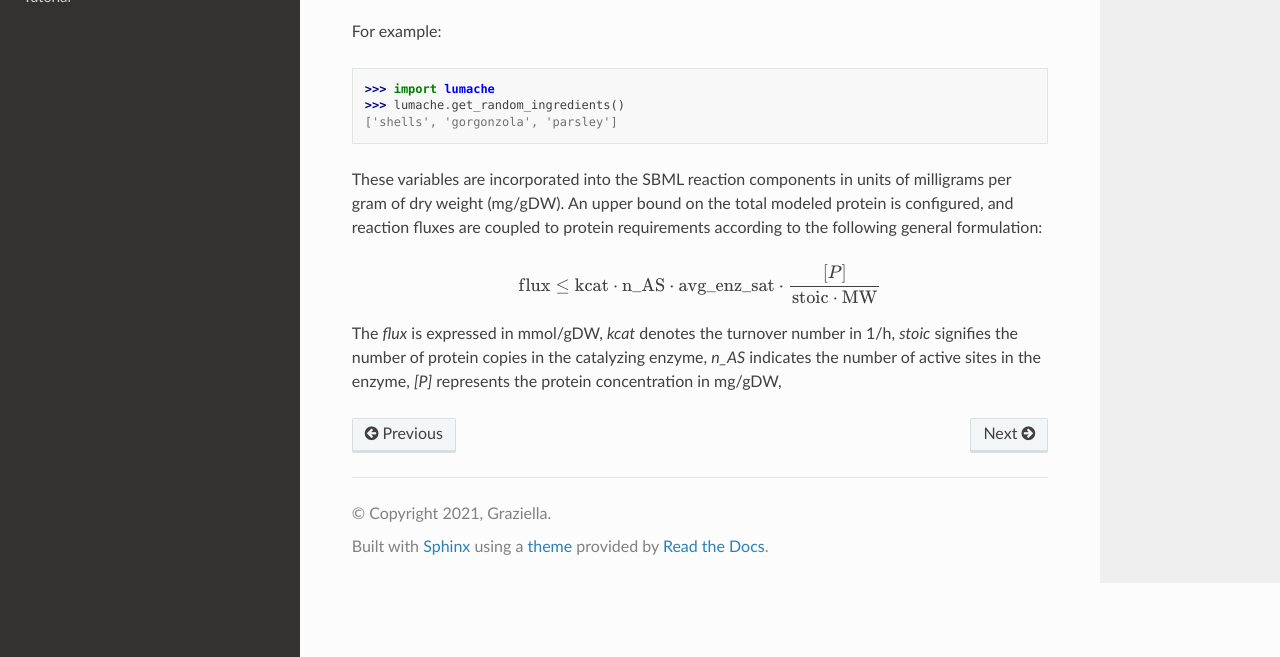
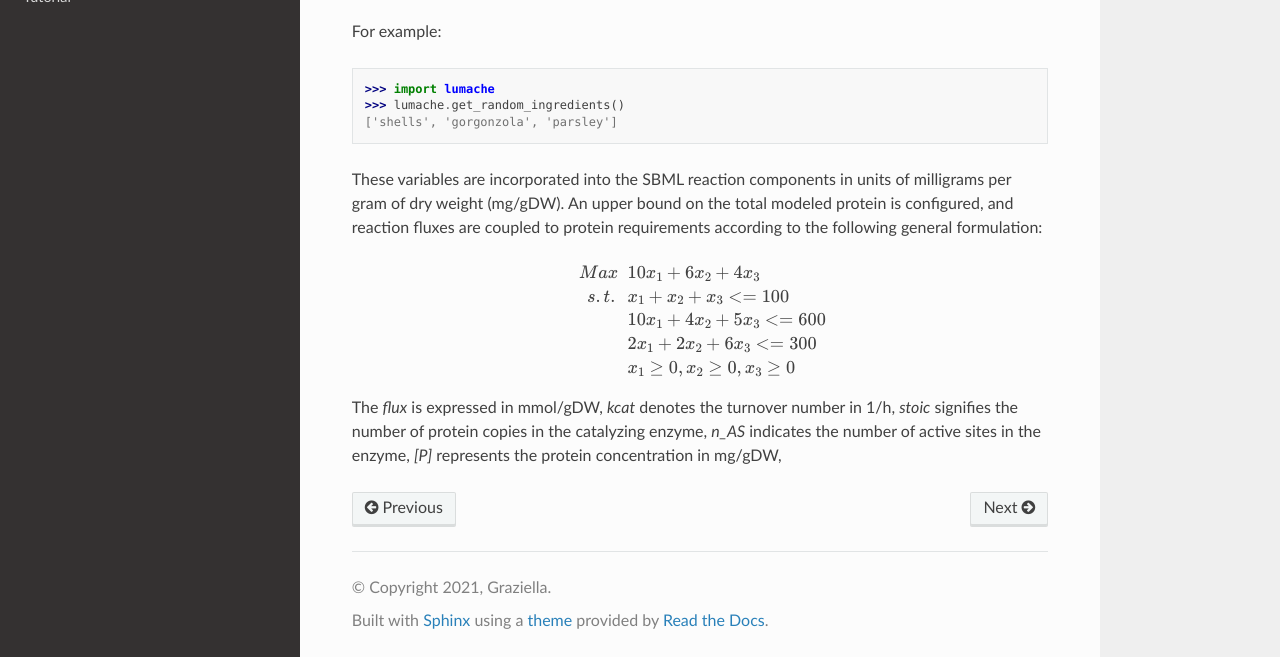
Before and after one commit to SchubertP/rtd-tutorial, a Sphinx documentation site: the page built from docs/source/usage.rst, in a window 1280 px wide and 900 px high, scrolled down 519 px, cut to the strip 243-900 px from the top of the window. Built offline with Sphinx 7.4.7 and the Read the Docs theme 3.1.0, drawn with Linux system fonts in a browser that asks for light colours.

Commit message:
no linexx

```diff
--- a/docs/source/usage.rst
+++ b/docs/source/usage.rst
@@ -36,6 +36,15 @@ For example:
 These variables are incorporated into the SBML reaction components in units of milligrams per gram of dry weight (mg/gDW). An upper bound on the total modeled protein is configured, and reaction fluxes are coupled to protein requirements according to the following general formulation:
 
 .. math::
-   \text{flux} \leq \text{kcat} \cdot \text{n_AS} \cdot \text{avg_enz_sat} \cdot \frac{[P]}{\text{stoic} \cdot \text{MW}}
+    \begin{aligned}
+        Max~ & ~ 10 x_1 + 6 x_2 + 4 x_3 \\
+        s.t.~ & ~ x_1 + x_2 + x_3 <= 100 \\
+        ~ & ~ 10 x_1 + 4 x_2 + 5 x_3 <= 600 \\
+        ~ & ~ 2 x_1 + 2 x_2 + 6 x_3 <= 300 \\
+        ~ & ~ x_1 \geq 0, x_2 \geq 0, x_3 \geq 0
+    \end{aligned}
+
+
+
 
 The *flux* is expressed in mmol/gDW, *kcat* denotes the turnover number in 1/h, *stoic* signifies the number of protein copies in the catalyzing enzyme, *n_AS* indicates the number of active sites in the enzyme, *\[P]* represents the protein concentration in mg/gDW,
```
